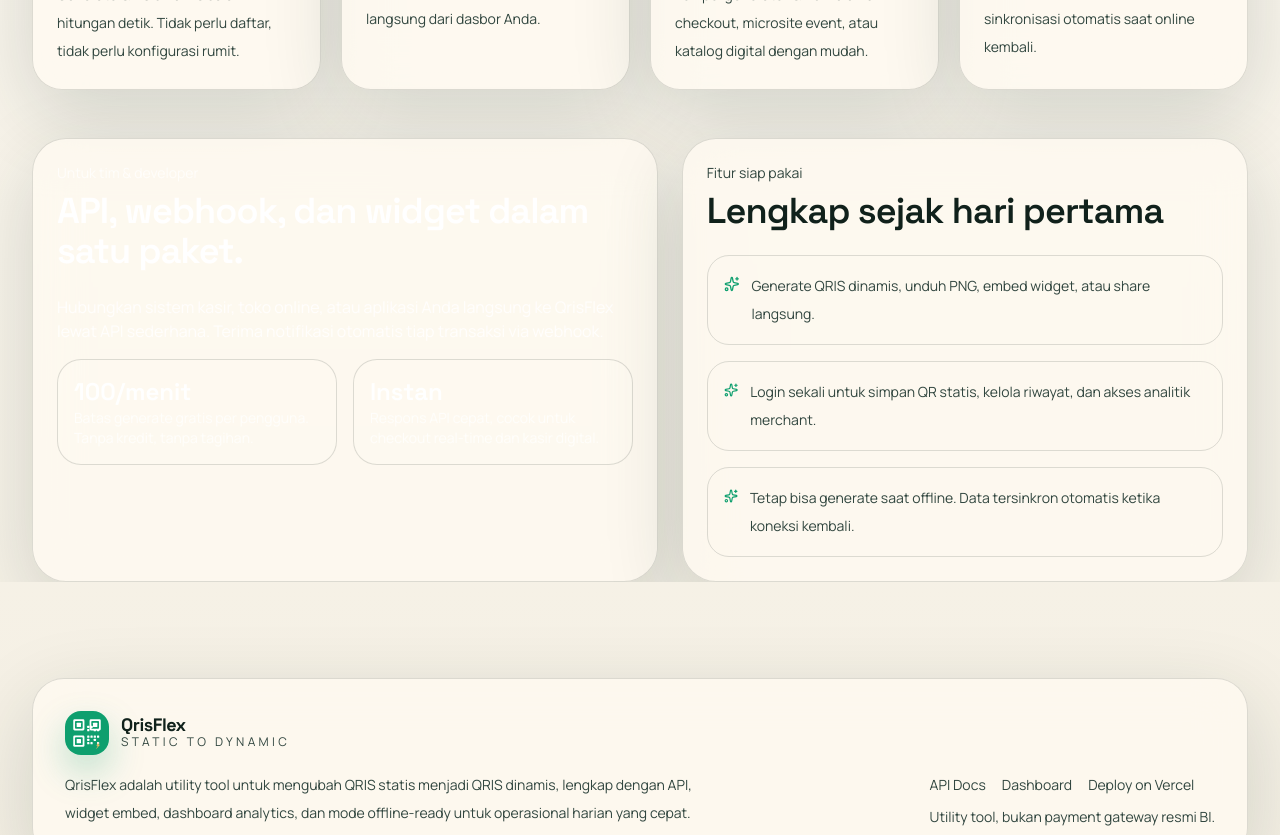
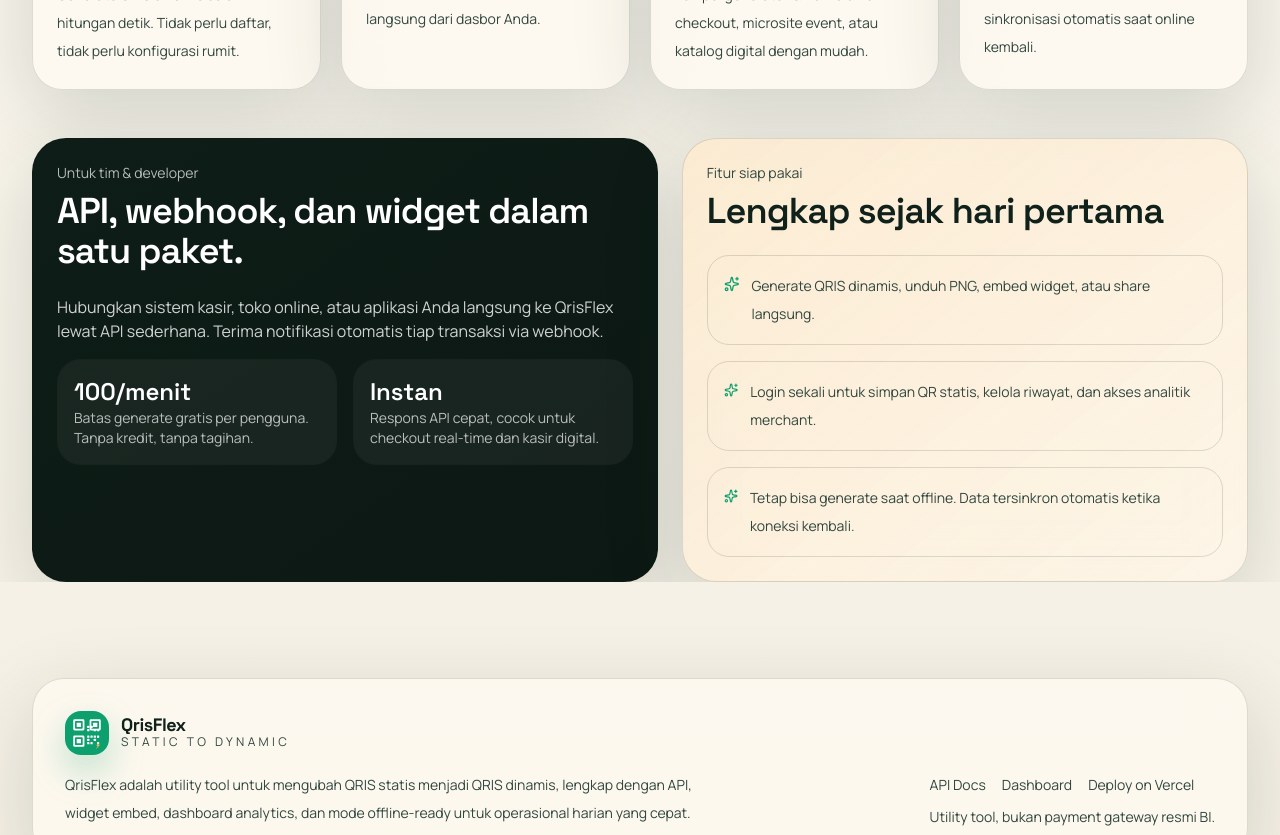
Before and after one commit to anprar/QrisFlex, a Next.js app: page / in a window 1280 px wide. Shown: the part 1480-2315 px from the top of the page. Built offline with nearby package versions, Linux system fonts and the light colour scheme; no server answers.

Commit message:
fix(ui): preserve gradient card backgrounds

```diff
--- a/app/globals.css
+++ b/app/globals.css
@@ -109,13 +109,13 @@
 }
 
 .surface {
-  background: var(--card);
+  background-color: var(--card);
   box-shadow: var(--shadow);
   backdrop-filter: blur(24px);
 }
 
 .surface-strong {
-  background: var(--card-strong);
+  background-color: var(--card-strong);
   box-shadow: var(--shadow);
   backdrop-filter: blur(28px);
 }
```
